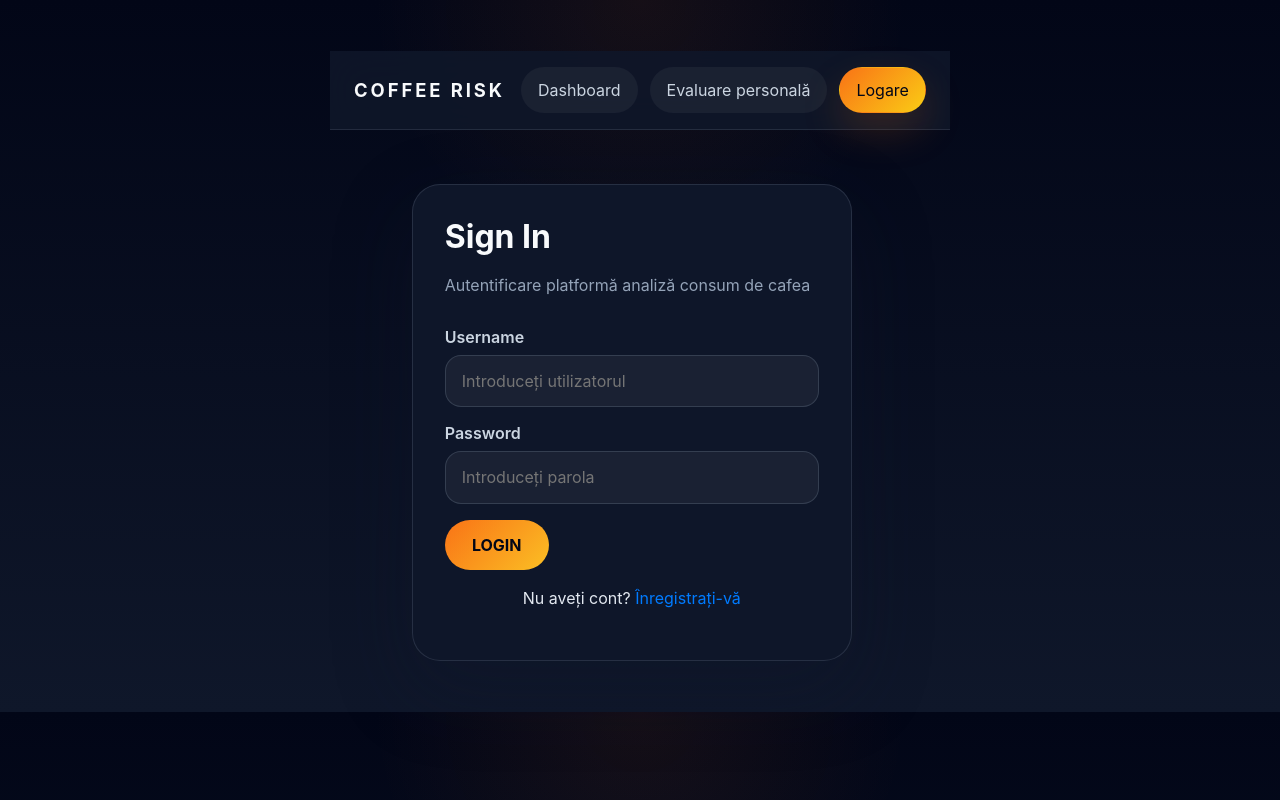
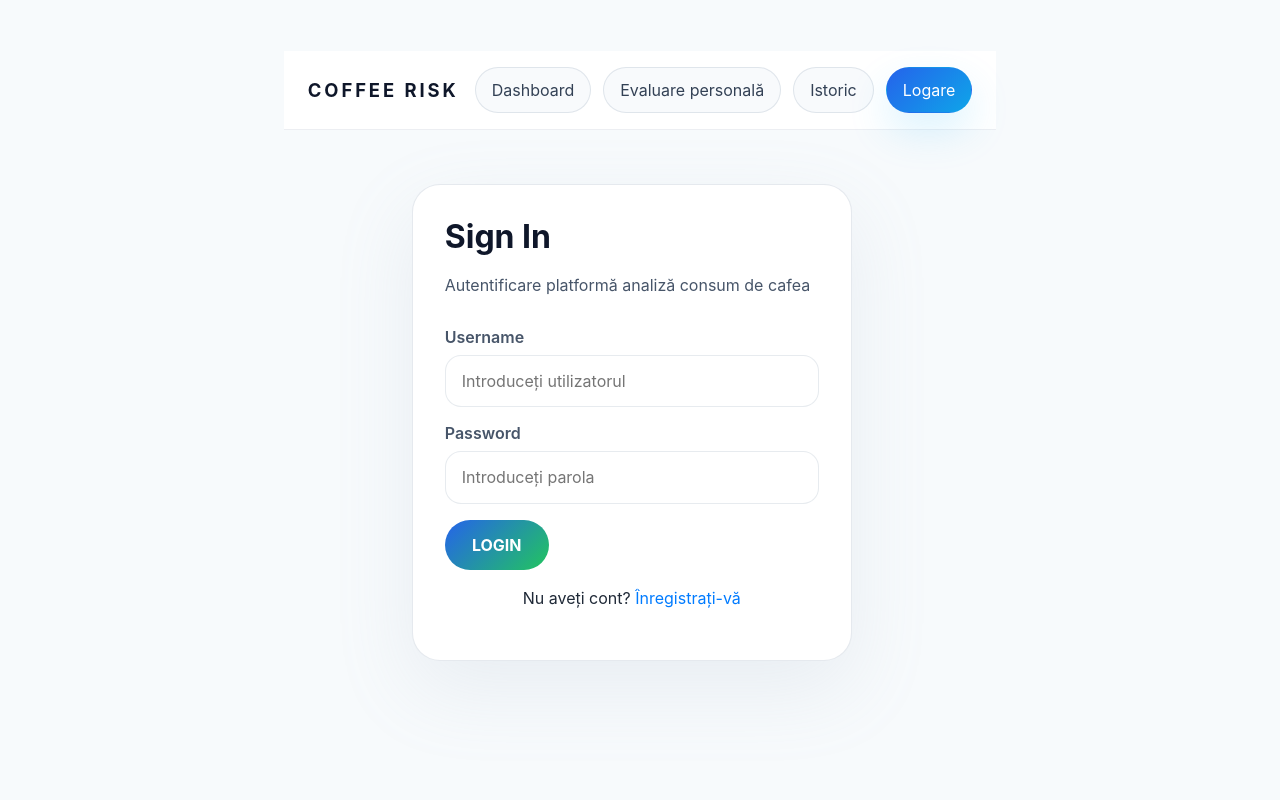
Before and after one commit to tatiannabuzila19/Teza, a FastAPI app: page / in a window 1280 px wide. Run offline with FastAPI, Linux system fonts and the light colour scheme.

Commit message:
light mode

```diff
--- a/static/style.css
+++ b/static/style.css
@@ -9,12 +9,11 @@ html {
 body {
   margin: 0;
   font-family: 'Inter', system-ui, -apple-system, BlinkMacSystemFont, 'Segoe UI', sans-serif;
-  color: #e2e8f0;
-  background: radial-gradient(circle at top left, rgba(96,165,250,0.18), transparent 28%),
-              radial-gradient(circle at bottom right, rgba(251,191,36,0.15), transparent 22%),
-              linear-gradient(180deg, #020617 0%, #0f172a 100%);
+  color: #1f2937;
+  background: #f7fafc;
   min-height: 100vh;
 }
+
 
 .app-body {
   display: flex;
@@ -39,7 +38,7 @@ body {
 
 h1, h2, h3, h4 {
   margin: 0;
-  color: #f8fafc;
+  color: #0f172a;
 }
 
 p {
@@ -69,16 +68,15 @@ textarea {
   justify-content: space-between;
   gap: 1rem;
   padding: 1rem 1.5rem;
-  background: rgba(15, 23, 42, 0.88);
-  backdrop-filter: blur(18px);
-  border-bottom: 1px solid rgba(148, 163, 184, 0.16);
+  background: #ffffff;
+  border-bottom: 1px solid rgba(148, 163, 184, 0.18);
   z-index: 100;
 }
 
 .header-left {
   display: flex;
   flex-direction: column;
-  gap: 0.35rem;
+  gap: 0.25rem;
 }
 
 .brand {
@@ -86,12 +84,12 @@ textarea {
   font-weight: 700;
   letter-spacing: 0.16em;
   text-transform: uppercase;
-  color: #f8fafc;
+  color: #0f172a;
 }
 
 .brand-subtitle {
   font-size: 0.82rem;
-  color: #94a3b8;
+  color: #475569;
 }
 
 .header-right {
@@ -107,23 +105,23 @@ textarea {
   justify-content: center;
   padding: 0.75rem 1rem;
   border-radius: 999px;
-  border: 1px solid transparent;
-  background: rgba(255, 255, 255, 0.05);
-  color: #cbd5e1;
+  border: 1px solid rgba(148, 163, 184, 0.25);
+  background: #f8fafc;
+  color: #334155;
   text-decoration: none;
   transition: all 0.2s ease;
 }
 
 .nav-link:hover {
-  background: rgba(255, 255, 255, 0.1);
-  color: #ffffff;
+  background: #e2e8f0;
+  color: #0f172a;
 }
 
 .nav-link.active,
 .nav-link.nav-primary {
-  color: #020617;
-  background: linear-gradient(135deg, #f97316 0%, #facc15 100%);
-  box-shadow: 0 18px 40px rgba(249, 115, 22, 0.18);
+  color: #ffffff;
+  background: linear-gradient(135deg, #2563eb 0%, #0ea5e9 100%);
+  box-shadow: 0 18px 40px rgba(56, 189, 248, 0.18);
   border-color: transparent;
 }
 
@@ -257,22 +275,22 @@ button {
 
 .cta-button,
 .btn {
-  background: linear-gradient(135deg, #f97316 0%, #fbbf24 100%);
-  color: #020617;
+  background: linear-gradient(135deg, #2563eb 0%, #22c55e 100%);
+  color: #ffffff;
 }
 
 .cta-button:hover,
 .btn:hover,
 button:hover {
   transform: translateY(-2px);
-  box-shadow: 0 18px 30px rgba(251, 191, 36, 0.22);
+  box-shadow: 0 18px 30px rgba(37, 99, 235, 0.18);
 }
 
 .btn-secondary,
 button.secondary {
-  background: rgba(255, 255, 255, 0.08);
-  color: #e2e8f0;
-  border: 1px solid rgba(148, 163, 184, 0.18);
+  background: #f8fafc;
+  color: #334155;
+  border: 1px solid rgba(148, 163, 184, 0.28);
 }
 
 /* ========== TABLES ========== */
@@ -332,26 +355,26 @@ td {
   place-items: center;
   min-height: calc(100vh - 88px);
   padding: 1.5rem;
-  background: radial-gradient(circle at top, rgba(249, 115, 22, 0.08), transparent 28%),
-              linear-gradient(180deg, #020617 0%, #0f172a 100%);
+  background: #f7fafc;
 }
 
 .login-card {
   width: min(440px, 100%);
-  background: rgba(15, 23, 42, 0.96);
-  border: 1px solid rgba(148, 163, 184, 0.18);
+  background: #ffffff;
+  border: 1px solid rgba(148, 163, 184, 0.24);
   border-radius: 28px;
   padding: 2rem;
-  box-shadow: 0 28px 80px rgba(15, 23, 42, 0.3);
+  box-shadow: 0 28px 80px rgba(148, 163, 184, 0.14);
 }
 
 .login-title {
   font-size: 2rem;
   margin-bottom: 0.4rem;
+  color: #0f172a;
 }
 
 .login-subtitle {
-  color: #94a3b8;
+  color: #475569;
   margin-bottom: 1.75rem;
 }
 
@@ -359,7 +382,7 @@ td {
 #registerFormElement label {
   display: block;
   margin-bottom: 0.5rem;
-  color: #cbd5e1;
+  color: #475569;
   font-weight: 600;
 }
 
@@ -368,8 +391,8 @@ td {
   width: 100%;
   border-radius: 16px;
   border: 1px solid rgba(148, 163, 184, 0.22);
-  background: rgba(255, 255, 255, 0.05);
-  color: #f8fafc;
+  background: #ffffff;
+  color: #0f172a;
   padding: 0.95rem 1rem;
   margin-bottom: 1rem;
 }
--- a/templates/dashboard.html
+++ b/templates/dashboard.html
@@ -21,9 +21,6 @@
 
   <div class="wrapper">
     <h1>CONSUMUL DE CAFEA ȘI FACTORI COMPORTAMENTALI ASUPRA SĂNĂTĂȚII</h1>
-    <p class="subtitle">
-      Dashboard bazat pe datele din sondajul <i>coffee_consumption</i>, cu filtre după sex, grup de vârstă și domeniu.
-    </p>
 
     <div class="filters-row">
       <div class="filter-group">
@@ -95,7 +92,7 @@
         <div id="chart-loc" class="chart-container"></div>
       </div>
 
-      <div class="card">
+      <div class="card card-span-2">
         <h3>Dependență și reducere consum</h3>
         <div id="chart-dependenta" class="chart-container"></div>
       </div>
--- a/templates/history.html
+++ b/templates/history.html
@@ -40,10 +40,10 @@
 
   <div class="dashboard-grid">
     <!-- Evaluations History Table -->
-    <div class="card">
+    <div class="card card-span-3">
       <h3>Istoric evaluări</h3>
-      <div style="overflow-x: auto;">
-        <table id="history-table" style="width: 100%; border-collapse: collapse;">
+      <div class="table-wrapper">
+        <table id="history-table">
           <thead>
             <tr style="background: rgba(245, 158, 11, 0.1);">
               <th style="padding: 8px; text-align: left; border-bottom: 1px solid rgba(255,255,255,0.2);">Data</th>
--- a/templates/login.html
+++ b/templates/login.html
@@ -13,7 +13,8 @@
     <nav class="header-right">
       <a href="/dashboard" class="nav-link">Dashboard</a>
       <a href="/form" class="nav-link">Evaluare personală</a>
-      <a href="/" class="nav-link nav-primary">Logare</a>
+      <a href="/history" class="nav-link">Istoric</a>
+      <a href="/" class="nav-link nav-primary active">Logare</a>
     </nav>
   </header>
 
```
Also changed, not shown: other parts of static/style.css (+47 -22 lines).
